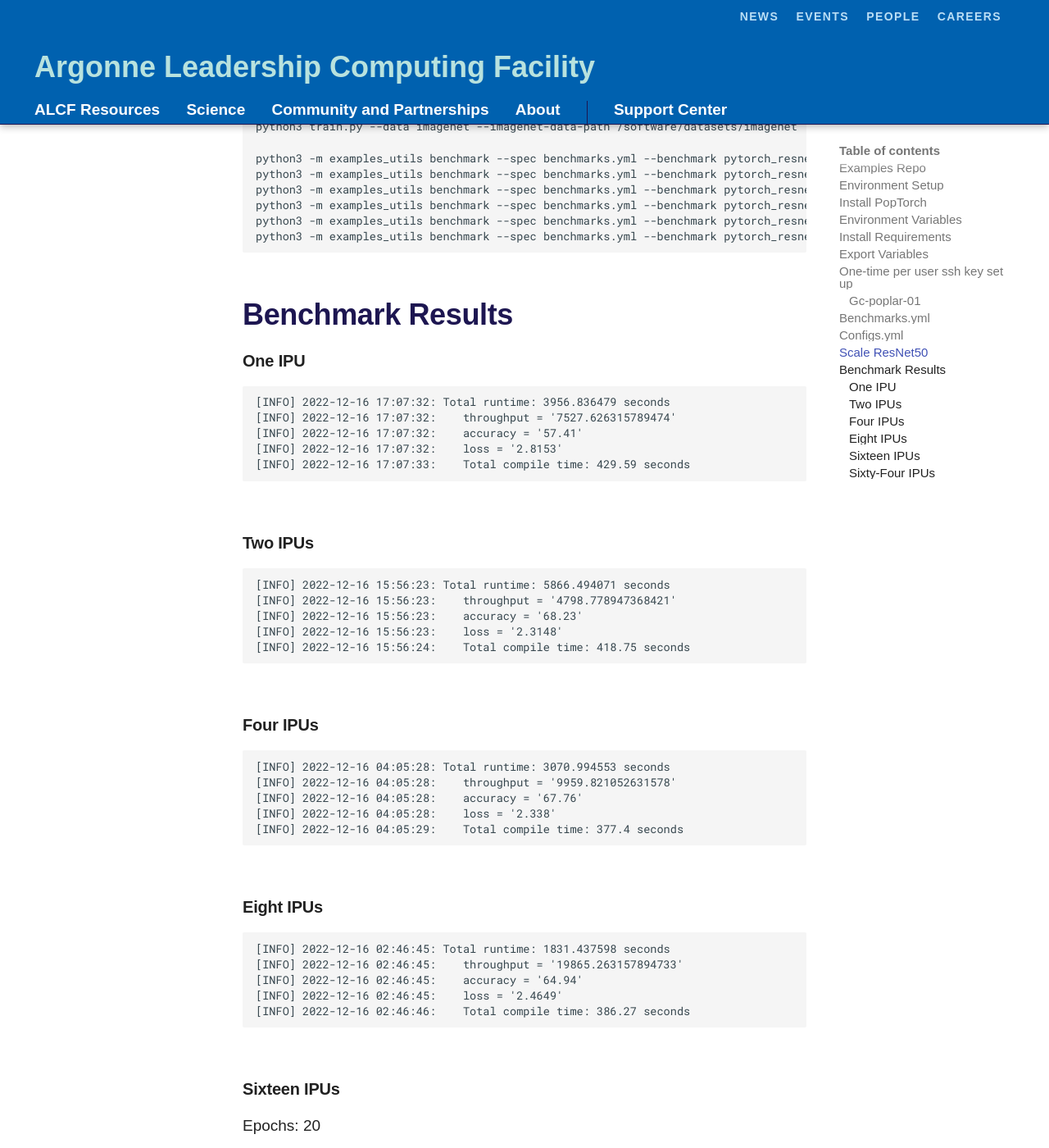
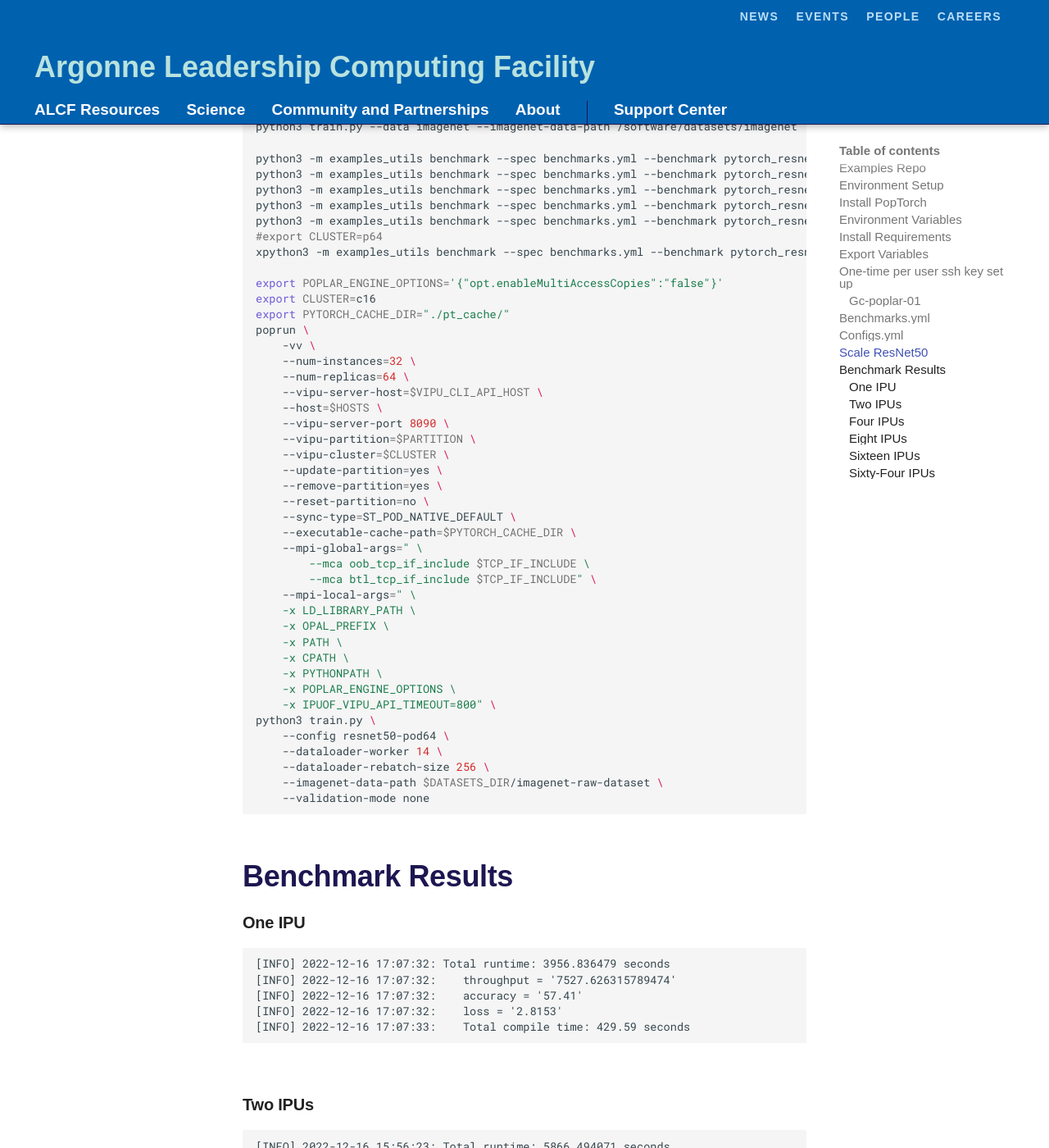
Before and after one commit to argonne-lcf/ai-testbed-userdocs, an MkDocs documentation site: the page built from docs/graphcore/Scaling-ResNet50.md, in a window 1280 px wide and 1400 px high, scrolled down 4588 px. Shown: the whole window at 82% size. Built offline with MkDocs 1.6.1 and Material for MkDocs 9.7.7, drawn with Linux system fonts in a browser that asks for light colours; some web fonts are replaced; comment, search, counter and statistics services are not loaded; some of the changed text lies outside the part shown.

Commit message:
Working Graphcore.

````diff
--- a/docs/graphcore/Scaling-ResNet50.md
+++ b/docs/graphcore/Scaling-ResNet50.md
@@ -194,7 +194,44 @@
 python3 -m examples_utils benchmark --spec benchmarks.yml --benchmark pytorch_resnet50_train_real_4
 python3 -m examples_utils benchmark --spec benchmarks.yml --benchmark pytorch_resnet50_train_real_8
 python3 -m examples_utils benchmark --spec benchmarks.yml --benchmark pytorch_resnet50_train_real_pod16
-python3 -m examples_utils benchmark --spec benchmarks.yml --benchmark pytorch_resnet50_train_real_pod64
+#export CLUSTER=p64
+xpython3 -m examples_utils benchmark --spec benchmarks.yml --benchmark pytorch_resnet50_train_real_pod64_conv
+
+export POPLAR_ENGINE_OPTIONS='{"opt.enableMultiAccessCopies":"false"}'
+export CLUSTER=c16
+export PYTORCH_CACHE_DIR="./pt_cache/"
+poprun \
+    -vv \
+    --num-instances=32 \
+    --num-replicas=64 \
+    --vipu-server-host=$VIPU_CLI_API_HOST \
+    --host=$HOSTS \
+    --vipu-server-port 8090 \
+    --vipu-partition=$PARTITION \
+    --vipu-cluster=$CLUSTER \
+    --update-partition=yes \
+    --remove-partition=yes \
+    --reset-partition=no \
+    --sync-type=ST_POD_NATIVE_DEFAULT \
+    --executable-cache-path=$PYTORCH_CACHE_DIR \
+    --mpi-global-args=" \
+        --mca oob_tcp_if_include $TCP_IF_INCLUDE \
+        --mca btl_tcp_if_include $TCP_IF_INCLUDE" \
+    --mpi-local-args=" \
+    -x LD_LIBRARY_PATH \
+    -x OPAL_PREFIX \
+    -x PATH \
+    -x CPATH \
+    -x PYTHONPATH \
+    -x POPLAR_ENGINE_OPTIONS \
+    -x IPUOF_VIPU_API_TIMEOUT=800" \
+python3 train.py \
+    --config resnet50-pod64 \
+    --dataloader-worker 14 \
+    --dataloader-rebatch-size 256 \
+    --imagenet-data-path $DATASETS_DIR/imagenet-raw-dataset \
+    --validation-mode none
+
 ```
 
 ## Benchmark Results
@@ -252,3 +289,9 @@
 ```
 
 ### Sixty-Four IPUs
+
+```text
+[1,0]<stdout>:[INFO] loss: 4.8367,
+[1,0]<stdout>:[INFO] accuracy: 18.83 %
+[1,0]<stdout>:[INFO] throughput: 51368.5 samples/sec
+```
````
Also changed, not shown: docs/graphcore/Profiling-MNIST.md (+5 -1 lines), docs/graphcore/benchmarks.yml (+8 -9 lines), 1 other file.
